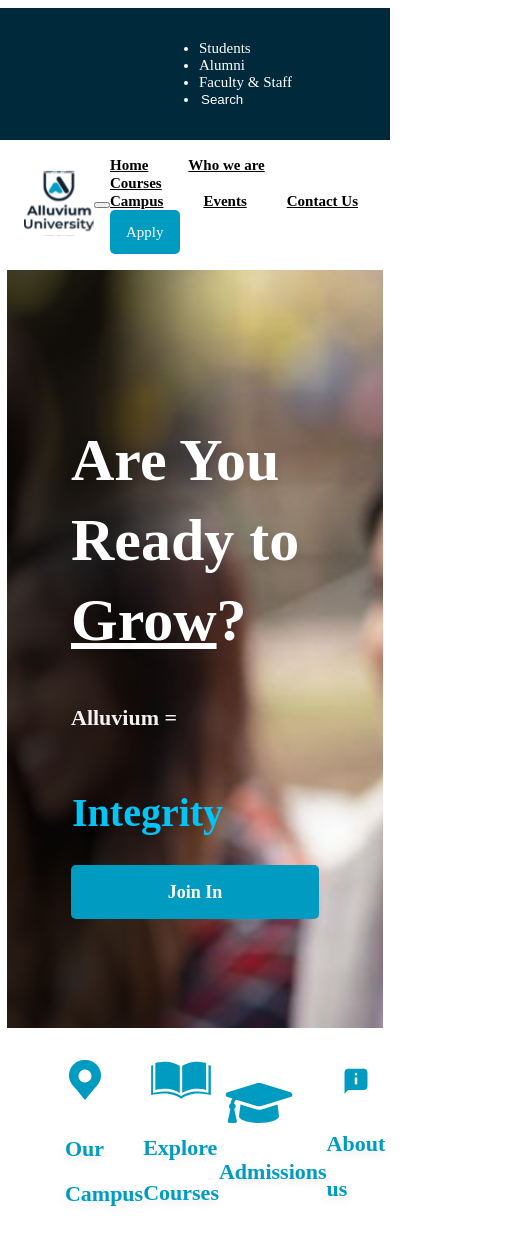
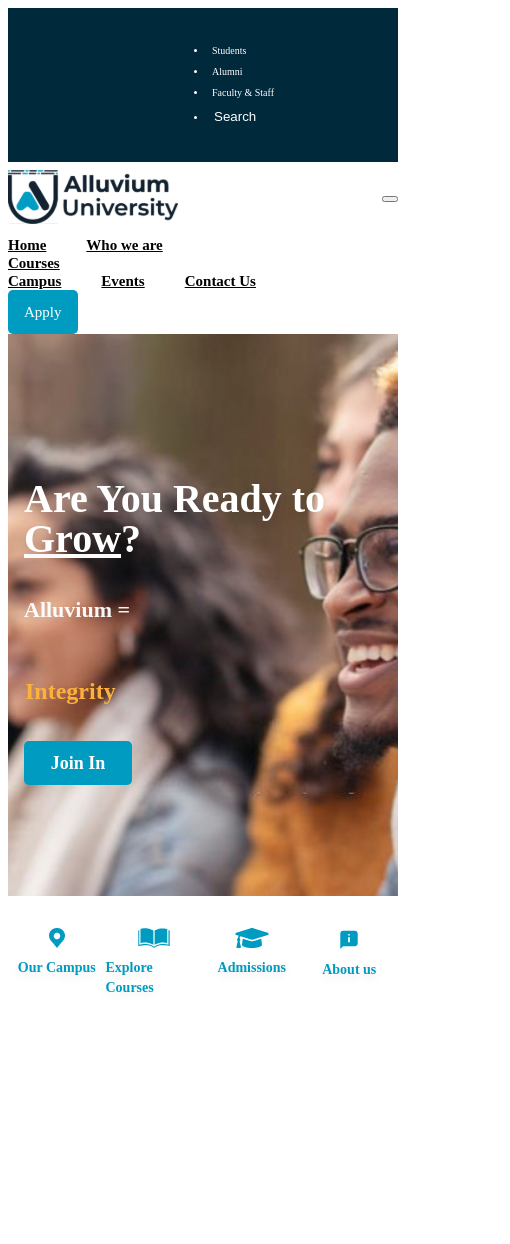
Before and after one commit to Alluvium-Admin/alluvium-university, a Next.js app: page / in a window 390 px wide. Shown: the top 1244 px of the page, 510 px wide, since content can reach past the window. After the commit the page ends 1052 px from the top, so only its background shows below. Built offline with nearby package versions, Linux system fonts and the light colour scheme.

Commit message:
added responsiveness

```diff
--- a/components/nav.tsx
+++ b/components/nav.tsx
@@ -25,18 +25,19 @@ const Navigation: NextComponentType = () => {
           </li>
         </ul>
       </Container>
-      <Navbar className="w-100" collapseOnSelect expand="lg" variant="light">
+      <Container fluid>
+        <Navbar className="" collapseOnSelect expand="lg" variant="light">
           <div className={styles.coverBottom}>
-          <Navbar.Brand href="#home" className="">
+            <Navbar.Brand href="#home" className="brand">
               <Image
-              src="/images/AULogoWhite.svg"
+                src="/images/AULogoWhyte.svg"
                 height={70}
-              width={70}
+                width={170}
                 alt="Alluvium University Logo"
               />
             </Navbar.Brand>
             <Navbar.Toggle aria-controls="responsive-navbar-nav" />
-          <Navbar.Collapse id="responsive-navbar-nav">
+            <Navbar.Collapse id="responsive-navbar-nav" className="navigation">
               <Nav className="ms-auto">
                 <Nav.Link className={styles.navData} href="#features">
                   Home
@@ -87,6 +88,7 @@ const Navigation: NextComponentType = () => {
             </Navbar.Collapse>
           </div>
         </Navbar>
+      </Container>
     </>
   );
 };
--- a/components/shortcut.tsx
+++ b/components/shortcut.tsx
@@ -9,44 +9,51 @@ const ShortCut: NextComponentType = () => {
     <>
       <Container fluid className={styles.cover}>
         <div className={styles.main}>
-          <div className="d-flex">
           <Link href="">
             <a className="text-center no-underline hover:no-underline">
-                <Image src="/images/loc.svg" height={40} width={40} alt="" />
+              <div className={styles.contents}>
+                <Image src="/images/loc.svg" height={20} width={20} alt="" />
                 <p>Our Campus</p>
+              </div>
             </a>
           </Link>
+          <div className={styles.bar}></div>
+          <Link href="">
+            <a className="text-center no-underline hover:no-underline">
+              <div className={styles.contents}>
+                <Image
+                  src="/images/courses.svg"
+                  height={20}
+                  width={40}
+                  alt=""
+                />
+                <p>Explore Courses</p>
               </div>
-          <div className={styles.bar}>
-          </div>
-          <div className="d-flex">
-            <Link href="">
-              <a className="text-center no-underline">
-                <Image src="/images/courses.svg" height={40} width={80} alt="" />
-                <p>Explore Courses</p>
             </a>
           </Link>
-          </div>
-          <div className={styles.bar}>
-          </div>
-          <div className="d-flex">
+          <div className={styles.bar}></div>
           <Link href="">
             <a className="text-center no-underline hover:no-underline">
-                <Image src="/images/admission.svg" height={40} width={80} alt="" />
+              <div className={styles.contents}>
+                <Image
+                  src="/images/admission.svg"
+                  height={20}
+                  width={40}
+                  alt=""
+                />
                 <p>Admissions</p>
+              </div>
             </a>
           </Link>
-          </div>
-          <div className={styles.bar}>
-          </div>
-          <div className="d-flex">
+          <div className={styles.bar}></div>
           <Link href="">
             <a className="text-center no-underline hover:no-underline">
-                <Image src="/images/about.svg" height={40} width={80} alt="" />
+              <div className={styles.contents}>
+                <Image src="/images/about.svg" height={22} width={40} alt="" />
                 <p>About us</p>
+              </div>
             </a>
           </Link>
-          </div>
         </div>
       </Container>
     </>
--- a/pages/index.tsx
+++ b/pages/index.tsx
@@ -10,15 +10,22 @@ const Home: NextPage = () => {
   return (
     <div className={styles.container}>
       <Head>
-        <title>Home   |  Alluvium University</title>
+        <title>Home | Alluvium University</title>
+
         <meta name="description" content="Generated by create next app" />
         <link rel="icon" href="/favicon.ico" />
       </Head>
 
       <main className={styles.main}>
-        <Navigation />
-        <Hero />
-        <ShortCut />
+        <section className="">
+          <Navigation />
+        </section>
+        <section>
+          <Hero />
+        </section>
+        <section>
+          <ShortCut />
+        </section>
       </main>
     </div>
   );
--- a/styles/Home.module.css
+++ b/styles/Home.module.css
@@ -1,15 +1,13 @@
 .container {
   padding: 0rem;
+  width: 100vw;
 }
 
 .main {
+  /* width: 100vw; */
+  /* background-color: #0070f3; */
   min-height: 100vh;
   padding: 0;
-  flex: 1;
-  display: flex;
-  flex-direction: column;
-  justify-content: center;
-  align-items: center;
 }
 
 .footer {
--- /dev/null
+++ b/styles/breakpoints.scss
@@ -0,0 +1,12 @@
+$breakpoints: (
+  "phone": 360px,
+  "tablet": 768px,
+  "custom-view": 975px,
+  "custom-view-1": 920px,
+  "custom-view-2": 1030px,
+  "custom-view-3": 800px,
+  "custom-view-4": 600px,
+  "custom-view-5": 1000px,
+  "desktop": 1200px,
+  "LGdesktop": 1920px
+) !default;
--- a/styles/hero.module.scss
+++ b/styles/hero.module.scss
@@ -1,3 +1,6 @@
+@import'breakpoints.scss';
+
+
 .cover {
   background: linear-gradient(
     88.63deg,
@@ -12,12 +15,21 @@
   align-items: center;
   height: 630px;
   transition: all 4s ease;
+  @media screen and (max-width: 780px) {
+    background-position: -400px 0px;
+  }
+
+  @media screen and (max-width: 576px) {
+    height: 530px;
+    padding: 1rem;
+  }
 
   .textAnimate{
     // width: 90%;
     // background-color: red;
     // height: 10px;
     // height: max-content;
+    color: #FBB13C;
     transition: all 1.75s ease;
     opacity: 0;
     position: absolute;
@@ -55,12 +67,16 @@
     // margin: 0;
     color: #ffffff;
     text-shadow: 0px 4px 10px rgba(0, 0, 0, 0.1);
+    @media screen and (max-width: 576px) {
+      font-size: 40px;
+      line-height: 40px;
+    }
   }
   h2 {
     font-family: "Montserrat";
     font-style: normal;
     font-weight: 600;
-    font-size: 40px;
+    // font-size: 40px;
     line-height: 45px;
     // color: rgba(255, 255, 255, 0.95);
     color: #00c5f7;
@@ -82,14 +98,19 @@
     font-size: 18px;
     line-height: 24px;
     color: #ffffff;
-    padding: 15px 16px;
-    width: 248px;
+    // padding: 15px 16px;
+    width: 148px;
     height: 54px;
-    margin-top: 3rem;
+    margin-top: 2rem;
     background: #009bc0;
     border: 0;
     outline: 0;
     border-radius: 5px;
+    @media screen and (max-width: 576px) {
+      // padding: 15px 16px;
+    width: 108px;
+    height: 44px;
+    }
   }
 }
 .galleryViewer {
--- a/styles/nav.module.scss
+++ b/styles/nav.module.scss
@@ -1,24 +1,43 @@
+// @import'breakpoints.scss';
+
+
 .coverTop {
     font-family: "Montserrat";
     background: rgb(0, 41, 59);
     color: white;
     // display: flex;
-    width: 100%;
+    width: 100% !important;
+    margin: 0;
     // justify-content: end;
     padding: 1rem 0rem 1rem 1rem;
     // align-items: center;
     // height: 130px;
+    @media screen and (max-width: 576px) {
+      padding: 1rem 0rem;
+    }
     ul{
         width: max-content;
         margin-left: auto;
         // background-color: aqua;
         padding: 0 !important;
+        @media screen and (max-width: 576px) {
+          // width: 100%;
+          //  margin-right: auto;
+
+        }
         li{
             background-color: transparent;
             color: #ffffff;
             font-weight: 500;
             font-size: 15px;
             margin-right: 10px;
+            @media screen and (max-width: 576px) {
+              font-size: 10px;
+              // width: 10px;
+              margin-right: 0px;
+              padding: 5px;
+
+            }
             input{
                 border: 0;
                 background-color: transparent;
@@ -27,9 +46,16 @@
                 &:focus{
                   outline: none;
                 }
-            }
-            ::placeholder{
+                @media screen and (max-width: 576px) {
+                  width: 100%;
+
+                }
+              }
+              ::placeholder{
                 color: #ffffff;
+                @media screen and (max-width: 576px) {
+                  color: #ffffff;
+                }
             }
         }
     }
@@ -83,10 +109,29 @@
     // background: rgb(0, 41, 59);
     // color: white;
     display: flex;
+    white-space: nowrap;
     justify-content: space-between;
     align-items: center;
     width: 100%;
-    padding: 1rem 7rem 1rem 1rem;
+    padding: 0rem 7rem 0rem 6rem;
+    @media screen and (max-width: 1200px) {
+      // flex-wrap: wrap;
+      padding: 0 2rem;
+    }
+    @media screen and (max-width: 780px) {
+      flex-wrap: wrap;
+      padding: 0 3rem;
+    }
+    @media screen and (max-width: 576px) {
+      flex-wrap: wrap;
+      padding: 0rem;
+    }
+    .navigation{
+      @media screen and (max-width: 576px) {
+        width: 100%;
+      }
+
+    }
 }
 
   @keyframes marquee {
--- a/styles/shortCut.module.scss
+++ b/styles/shortCut.module.scss
@@ -6,6 +6,9 @@
     overflow: hidden;
     // align-items: center;
     // height: 130px;
+    @media screen and (max-width: 576px) {
+      padding: 2rem 0rem;
+    }
     a{
       text-decoration: none;
     }
@@ -15,10 +18,49 @@
         justify-content: space-around;
         width: 79%;
 
+        @media screen and (max-width: 780px) {
+          width: 850%;
+          align-items: flex-start;
+        }
+
+        @media screen and (max-width: 576px) {
+          align-items: flex-start;
+          justify-content: space-between;
+        width: 100%;
+        // background-color: #009bc0;
+        }
+        a{
+          width: 50%;
+          display: flex;
+          justify-content: center;
+        }
+
+        .contents{
+          display: flex;
+          flex-direction: column;
+          justify-content: center;
+          align-items: center;
+          width: 50%;
+          margin: 0 auto;
+          @media screen and (max-width: 576px) {
+            width: 100%;
+          }
+        }
+
         .bar{
-            width: 3px;
-            height: 50%;
-            background-color: silver;
+          width: 3px;
+          height: 50%;
+          background-color: silver;
+          @media screen and (max-width: 780px) {
+            height: 70%;
+          }
+          @media screen and (max-width: 576px) {
+            opacity: 0;
+            display: none;
+            width: 2px;
+            // height: 70%;
+            align-self: center;
+          }
         }
     }
     p {
@@ -26,9 +68,14 @@
       font-style: normal;
       font-weight: 600;
       font-size: 22px;
-      line-height: 45px;
+      line-height: 24px;
+      margin-top: 10px;
       color: #009bc0;
       text-shadow: 0px 4px 10px rgba(0, 0, 0, 0.1);
+      @media screen and (max-width: 576px) {
+        font-size: 14px;
+        line-height: 20px;
+      }
     }
     h3 {
       font-family: "Montserrat";
```
Also changed, not shown: public/images/AULogoWhyte.svg (added). Lines whose indentation alone changed are shown as unchanged.
